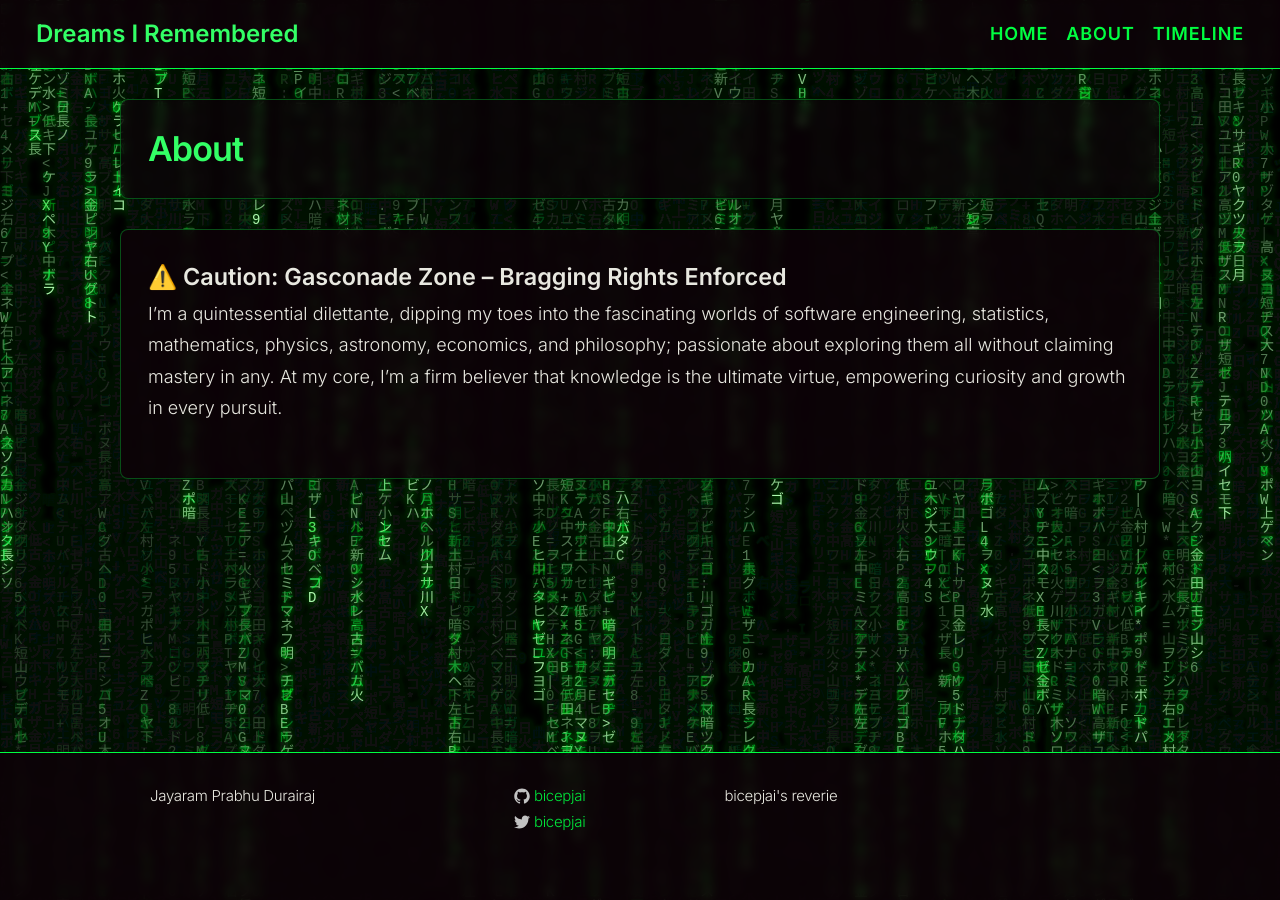
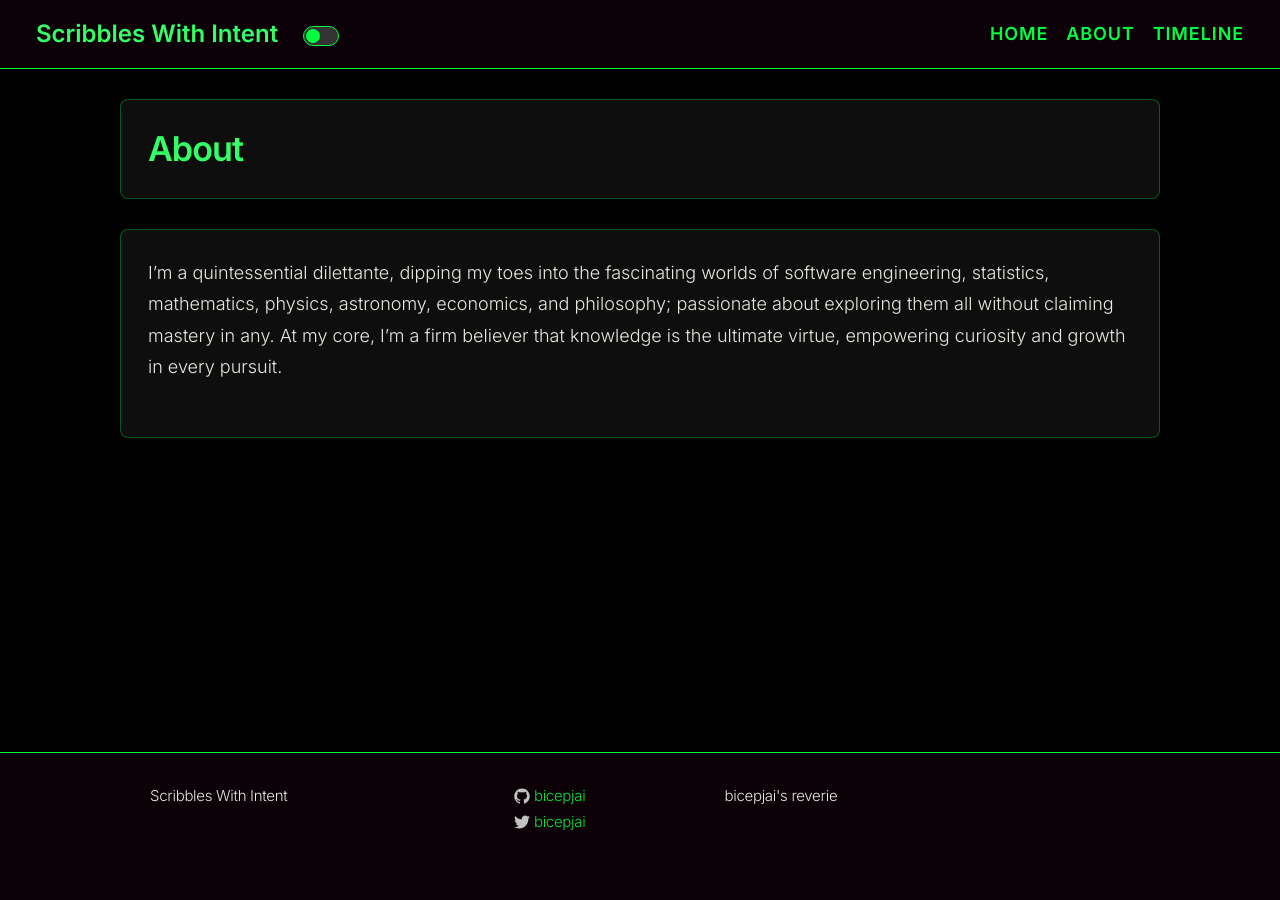
Before and after one commit to bicepjai/bicepjai.github.io, a Jekyll site: the page built from pages/about.md, in a window 1280 px wide. Built offline with Jekyll 4.4.1, drawn with Linux system fonts in a browser that asks for light colours; nearby versions of some CDN libraries; emoji names are drawn with the system emoji font.

Commit message:
Add Matrix rain toggle and update site branding
- Change site title to "Scribbles With Intent"
- Add toggle switch in header to control matrix rain effect
- Persist user preference in localStorage
- Unify panel styling with CSS custom properties

```diff
--- a/_config.yml
+++ b/_config.yml
@@ -1,8 +1,8 @@
 # Site settings
-title: Jayaram Prabhu Durairaj
+title: Scribbles With Intent
 email: bicepjai@gmail.com
 description: "bicepjai's reverie"
-tagline: "ஆழ்ந்த சிந்தனை: Dreams I Remembered"
+tagline: "Scribbles With Intent"
 baseurl: ""
 url: "http://bicepjai.com"
 twitter_username: bicepjai
--- a/_includes/header.html
+++ b/_includes/header.html
@@ -1,5 +1,11 @@
 <div class="site-header">
-    <div class="site-tagline">Dreams I Remembered</div>
+    <div class="site-tagline">
+        {{ site.title }}
+        <label class="matrix-switch" title="matrix-me">
+            <input type="checkbox" id="matrix-toggle" onchange="window.MatrixRain.toggle()">
+            <span class="matrix-slider"></span>
+        </label>
+    </div>
 
     <nav class="site-nav">
         <input type="checkbox" id="nav-trigger" class="nav-trigger" />
--- a/_sass/_layout.scss
+++ b/_sass/_layout.scss
@@ -29,6 +29,75 @@
         line-height: 1.3;
         flex: 1;
         padding-right: 1em;
+    }
+
+    .matrix-switch {
+        position: relative;
+        display: inline-block;
+        width: 36px;
+        height: 20px;
+        margin-left: 0.8em;
+        vertical-align: middle;
+        cursor: pointer;
+
+        input {
+            opacity: 0;
+            width: 0;
+            height: 0;
+        }
+
+        .matrix-slider {
+            position: absolute;
+            top: 0;
+            left: 0;
+            right: 0;
+            bottom: 0;
+            background-color: #333;
+            border: 1px solid $brand-color;
+            border-radius: 20px;
+            transition: all 0.3s ease;
+
+            &:before {
+                position: absolute;
+                content: "";
+                height: 14px;
+                width: 14px;
+                left: 2px;
+                bottom: 2px;
+                background-color: $brand-color;
+                border-radius: 50%;
+                transition: all 0.3s ease;
+            }
+        }
+
+        input:checked + .matrix-slider {
+            background-color: rgba(0, 255, 65, 0.3);
+            box-shadow: 0 0 10px rgba(0, 255, 65, 0.5);
+
+            &:before {
+                transform: translateX(16px);
+                box-shadow: 0 0 8px rgba(0, 255, 65, 0.8);
+            }
+        }
+
+        &:hover .matrix-slider {
+            box-shadow: 0 0 8px rgba(0, 255, 65, 0.3);
+        }
+
+        @include media-query($on-palm) {
+            width: 30px;
+            height: 16px;
+            margin-left: 0.5em;
+
+            .matrix-slider:before {
+                height: 10px;
+                width: 10px;
+            }
+
+            input:checked + .matrix-slider:before {
+                transform: translateX(14px);
+            }
+        }
     }
 
     .site-nav {
@@ -218,8 +287,8 @@
     }
 
     .posts-container {
-        background-color: rgba(13, 2, 8, 0.65);
-        border: 1px solid rgba(0, 255, 65, 0.3);
+        background-color: $panel-bg;
+        border: 1px solid $panel-border;
         border-radius: 8px;
         padding: 1.5em;
         backdrop-filter: blur(5px);
@@ -276,8 +345,8 @@
     .post-header {
         margin-bottom: $spacing-unit;
         padding: 1.5em;
-        background-color: rgba(13, 2, 8, 0.65);
-        border: 1px solid rgba(0, 255, 65, 0.3);
+        background-color: $panel-bg;
+        border: 1px solid $panel-border;
         border-radius: 8px;
         backdrop-filter: blur(5px);
         -webkit-backdrop-filter: blur(5px);
@@ -293,8 +362,8 @@
     .post-content {
         margin-bottom: $spacing-unit;
         padding: 1.5em;
-        background-color: rgba(13, 2, 8, 0.85);
-        border: 1px solid rgba(0, 255, 65, 0.3);
+        background-color: $panel-bg;
+        border: 1px solid $panel-border;
         border-radius: 8px;
         backdrop-filter: blur(5px);
         -webkit-backdrop-filter: blur(5px);
--- a/css/main.scss
+++ b/css/main.scss
@@ -22,6 +22,14 @@
 $accent-dim:       #008F11;  // Matrix dim green
 $accent-cyan:      #33FF66;  // Lighter matrix green for links
 $header-footer-bg: rgba(13, 2, 8, 0.95);  // Semi-transparent dark
+$panel-bg:         rgba(17, 17, 17, 0.85);  // Darkest grey panel background
+$panel-border:     rgba(0, 255, 65, 0.3); // Panel border color
+
+// CSS custom properties for use in plain CSS files
+:root {
+  --panel-bg: #{$panel-bg};
+  --panel-border: #{$panel-border};
+}
 
 $grey-color:       #828282;
 $grey-color-light: lighten($grey-color, 30%);
--- a/css/timeline.css
+++ b/css/timeline.css
@@ -47,13 +47,15 @@
 .timeline > li > .timeline-panel {
   width: 36%;
   float: left;
-  background-color: #0a0a0a;
-  border: 1px solid rgba(189, 147, 249, 0.2);
+  background-color: var(--panel-bg, rgba(17, 17, 17, 0.85));
+  border: 1px solid var(--panel-border, rgba(0, 255, 65, 0.3));
   border-radius: 8px;
   padding: 1em;
   position: relative;
   -webkit-box-shadow: 0 1px 6px rgba(0, 0, 0, 0.175);
   box-shadow: 0 1px 6px rgba(0, 0, 0, 0.175);
+  backdrop-filter: blur(5px);
+  -webkit-backdrop-filter: blur(5px);
   text-align: left;
 }
 
@@ -64,8 +66,8 @@
   right: -15px;
   display: inline-block;
   border-top: 15px solid transparent;
-  border-left: 15px solid rgba(189, 147, 249, 0.2);
-  border-right: 0 solid rgba(189, 147, 249, 0.2);
+  border-left: 15px solid var(--panel-border, rgba(0, 255, 65, 0.3));
+  border-right: 0 solid var(--panel-border, rgba(0, 255, 65, 0.3));
   border-bottom: 15px solid transparent;
   content: " ";
 }
@@ -77,8 +79,8 @@
   right: -14px;
   display: inline-block;
   border-top: 14px solid transparent;
-  border-left: 14px solid #0a0a0a;
-  border-right: 0 solid #0a0a0a;
+  border-left: 14px solid rgba(17, 17, 17, 0.95);
+  border-right: 0 solid rgba(17, 17, 17, 0.95);
   border-bottom: 14px solid transparent;
   content: " ";
 }
@@ -110,6 +112,7 @@
 .timeline > li.timeline-inverted > .timeline-panel:before {
   border-left-width: 0;
   border-right-width: 15px;
+  border-right-color: var(--panel-border, rgba(0, 255, 65, 0.3));
   left: -15px;
   right: auto;
 }
@@ -117,6 +120,7 @@
 .timeline > li.timeline-inverted > .timeline-panel:after {
   border-left-width: 0;
   border-right-width: 14px;
+  border-right-color: rgba(17, 17, 17, 0.95);
   left: -14px;
   right: auto;
 }
--- a/js/matrix-rain.js
+++ b/js/matrix-rain.js
@@ -1,4 +1,5 @@
 // Classic Matrix Digital Rain - Dense curtain style
+// Controllable via toggle button
 (function() {
   'use strict';
 
@@ -10,6 +11,7 @@
   let fontSize = 14;
   let animationId;
   let lastTime = 0;
+  let isRunning = false;
   const frameInterval = 33; // ~30fps instead of 60fps (half speed)
 
   function createCanvas() {
@@ -47,6 +49,8 @@
   }
 
   function draw(timestamp) {
+    if (!isRunning) return;
+
     // Throttle frame rate for slower, cleaner animation
     if (timestamp - lastTime < frameInterval) {
       animationId = requestAnimationFrame(draw);
@@ -116,17 +120,64 @@
   function handleVisibility() {
     if (document.hidden) {
       cancelAnimationFrame(animationId);
+    } else if (isRunning) {
+      animationId = requestAnimationFrame(draw);
+    }
+  }
+
+  function start() {
+    if (isRunning) return;
+    isRunning = true;
+    resizeCanvas();
+    animationId = requestAnimationFrame(draw);
+    updateToggle(true);
+    localStorage.setItem('matrixRainEnabled', 'true');
+  }
+
+  function stop() {
+    isRunning = false;
+    cancelAnimationFrame(animationId);
+    // Keep black background, just clear the rain
+    ctx.fillStyle = '#000';
+    ctx.fillRect(0, 0, canvas.width, canvas.height);
+    updateToggle(false);
+    localStorage.setItem('matrixRainEnabled', 'false');
+  }
+
+  function toggle() {
+    if (isRunning) {
+      stop();
     } else {
-      animationId = requestAnimationFrame(draw);
+      start();
+    }
+  }
+
+  function updateToggle(active) {
+    const toggle = document.getElementById('matrix-toggle');
+    if (toggle) {
+      toggle.checked = active;
     }
   }
 
   function init() {
     createCanvas();
-    animationId = requestAnimationFrame(draw);
     window.addEventListener('resize', handleResize);
     document.addEventListener('visibilitychange', handleVisibility);
+
+    // Check localStorage for saved preference
+    const saved = localStorage.getItem('matrixRainEnabled');
+    if (saved === 'true') {
+      start();
+    }
   }
+
+  // Expose API globally
+  window.MatrixRain = {
+    start: start,
+    stop: stop,
+    toggle: toggle,
+    isRunning: function() { return isRunning; }
+  };
 
   if (document.readyState === 'loading') {
     document.addEventListener('DOMContentLoaded', init);
--- a/pages/about.md
+++ b/pages/about.md
@@ -4,6 +4,5 @@
 title: About
 permalink: /about/
 ---
-### :warning: Caution: Gasconade Zone – Bragging Rights Enforced
 
 I'm a quintessential dilettante, dipping my toes into the fascinating worlds of software engineering, statistics, mathematics, physics, astronomy, economics, and philosophy; passionate about exploring them all without claiming mastery in any. At my core, I'm a firm believer that knowledge is the ultimate virtue, empowering curiosity and growth in every pursuit.
```
